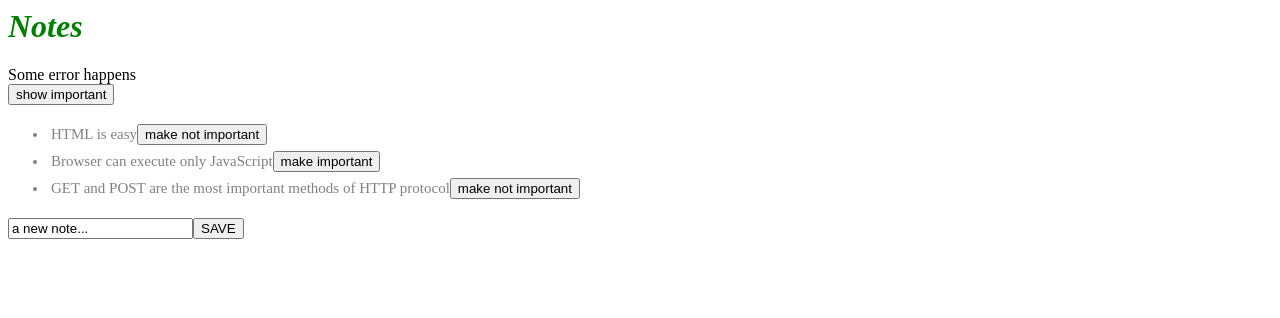
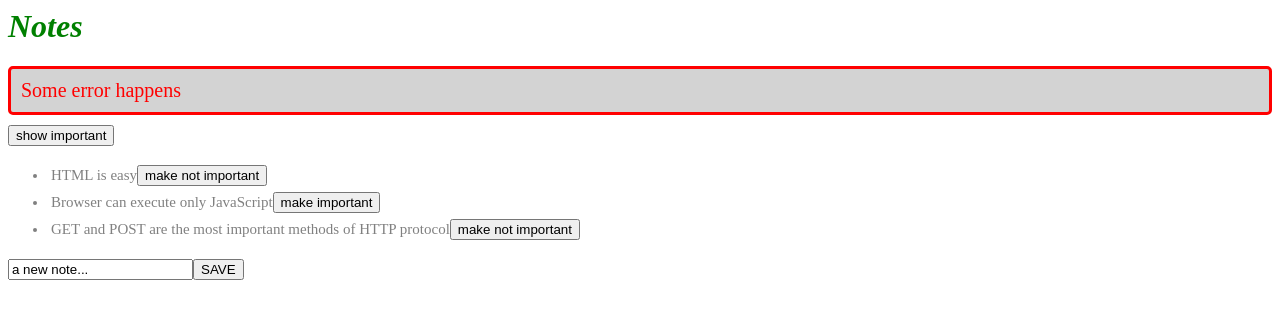
Before and after one commit to richi-coder/Rendering-a-Collection---REACT-HELSINKI-PART-2, a React (Create React App) app: page / in a window 1280 px wide. Shown: the top 318 px of the page. Built offline with nearby package versions, Linux system fonts and the light colour scheme; data requests are answered from the project's data file.

Commit message:
Message displayed, lacking logic

```diff
--- a/src/style.css
+++ b/src/style.css
@@ -9,3 +9,13 @@ h1 {
   padding: 3px;
   font-size: 15px;
 }
+
+.error {
+  color: red;
+  background: lightgrey;
+  font-size: 20px;
+  border-style: solid;
+  border-radius: 5px;
+  padding: 10px;
+  margin-bottom: 10px;
+}
```
